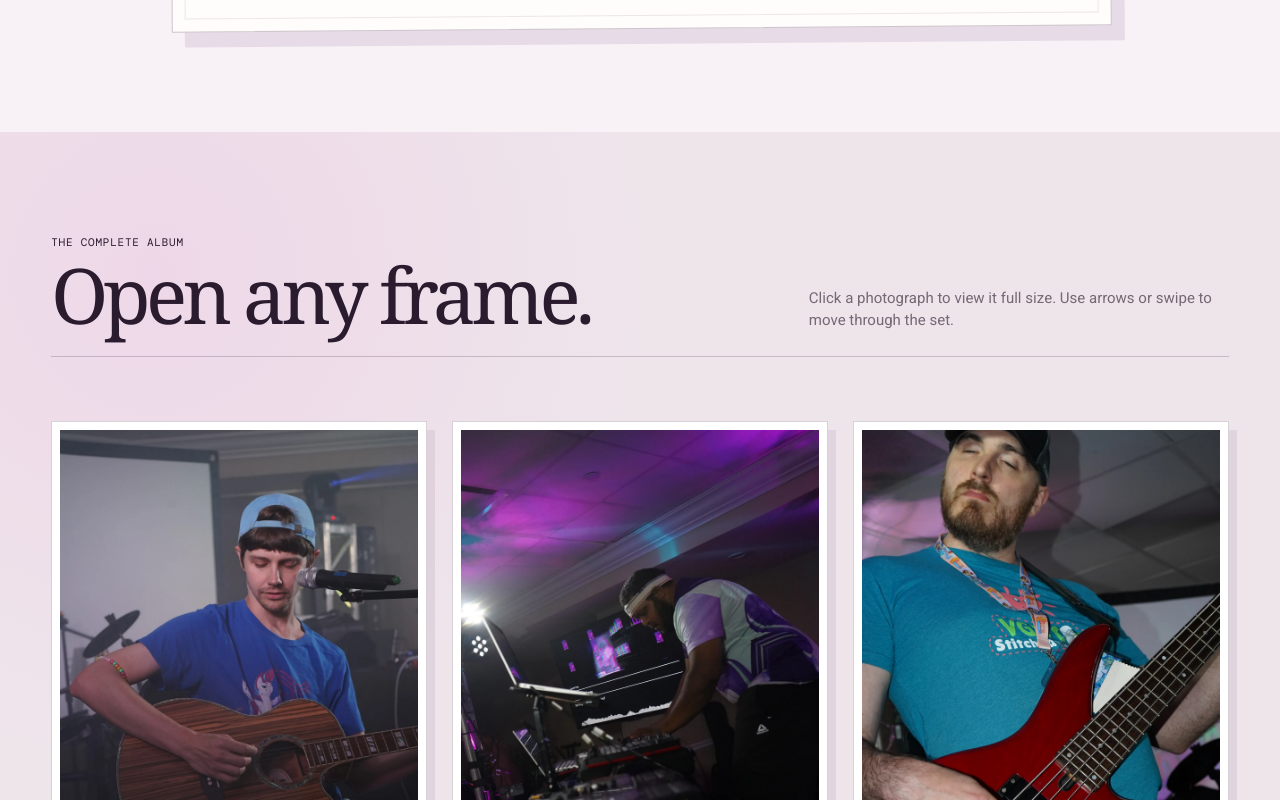
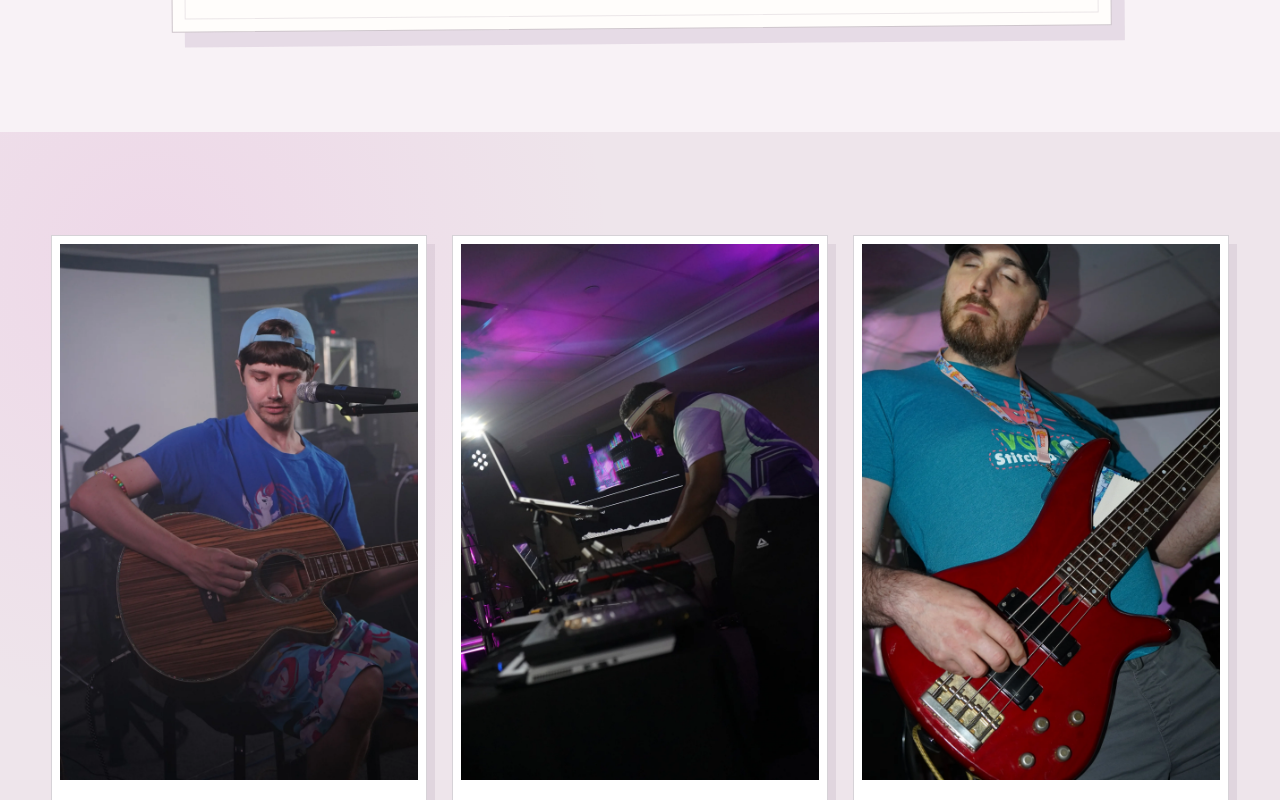
Before and after one commit to DanHues/creative-portfolio, a Next.js app: page /photography/sunshine-ponycon in a window 1280 px wide. Shown: the part 1332-2132 px from the top of the page. Built offline with nearby package versions, Linux system fonts and the light colour scheme; a web font is replaced by a local one.

Commit message:
Simplify photoshoot gallery transition

```diff
--- a/app/photography/[slug]/page.tsx
+++ b/app/photography/[slug]/page.tsx
@@ -106,14 +106,7 @@ export default async function PhotographyStoryPage({
           <p>{album.story || album.description}</p>
         </section>
 
-        <section className="photo-story-gallery" aria-labelledby="photo-story-gallery-title">
-          <div className="photo-story-gallery-head">
-            <div>
-              <p className="eyebrow">The complete album</p>
-              <h2 id="photo-story-gallery-title">Open any frame.</h2>
-            </div>
-            <p>Click a photograph to view it full size. Use arrows or swipe to move through the set.</p>
-          </div>
+        <section className="photo-story-gallery" aria-label={`${album.title} photographs`}>
           <PhotoSetViewer albumTitle={album.title} photos={photos} basePath={basePath} />
         </section>
 
```
